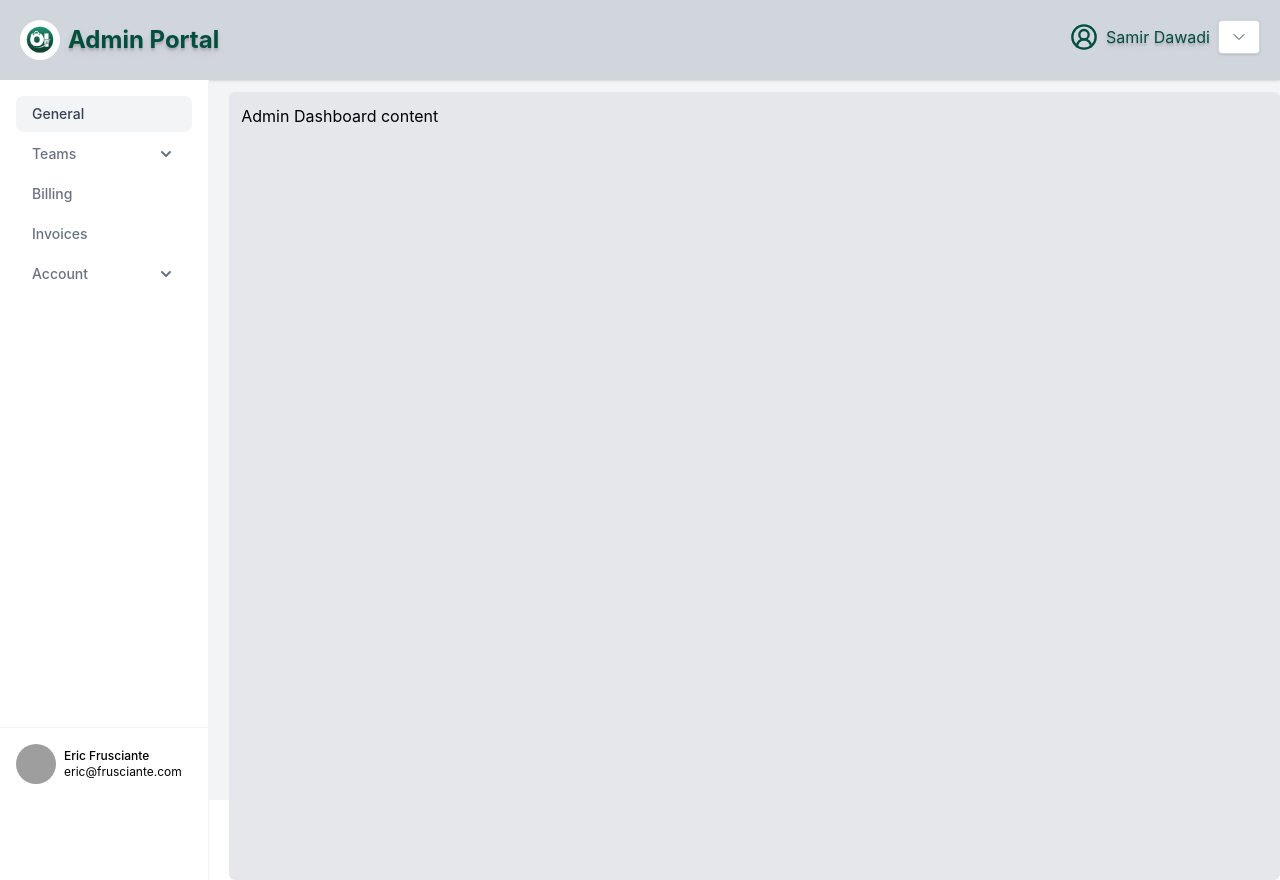
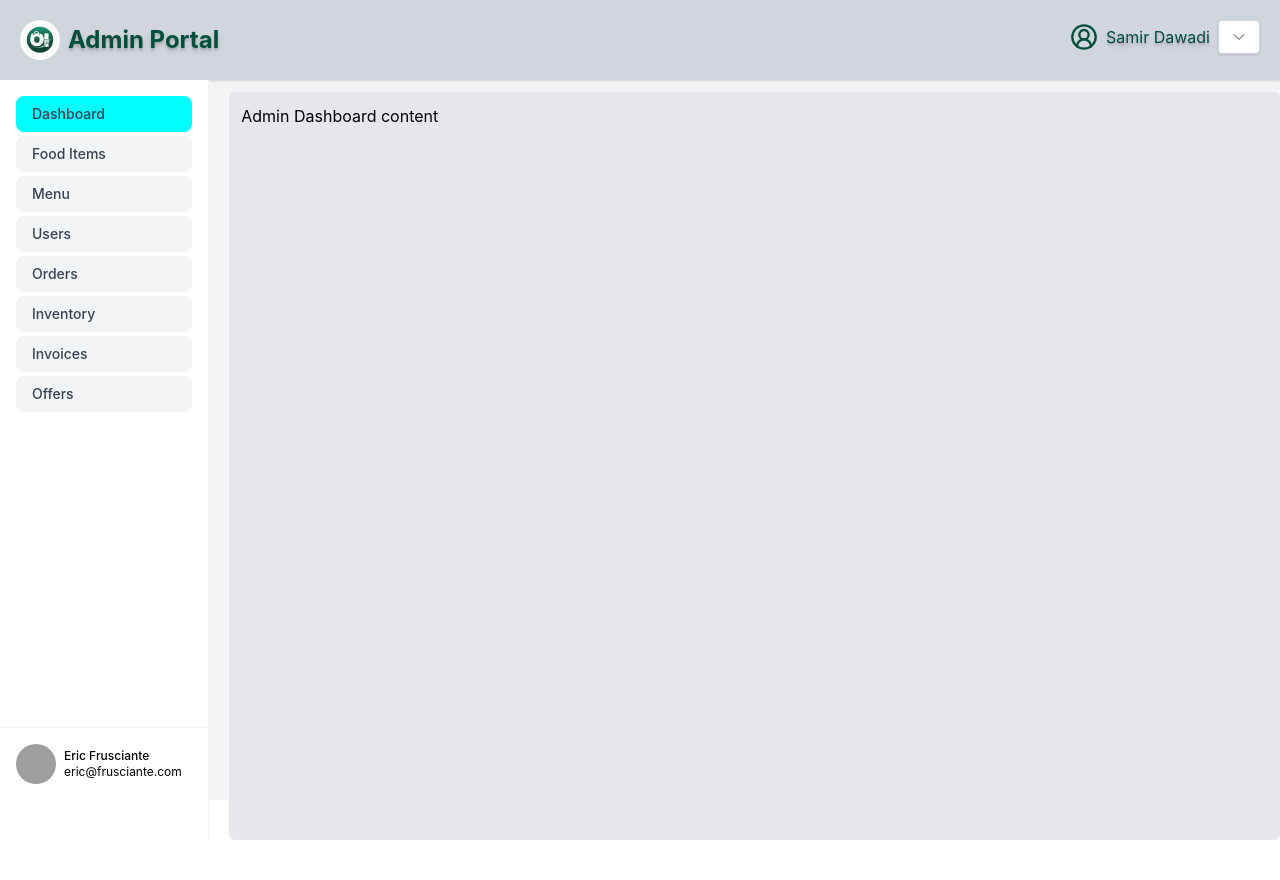
Before and after one commit to Samir-Dawadi/React_Practice, a React (Vite) app in the folder practice-react/: page /admin in a window 1280 px wide. After the commit the page ends 840 px from the top, so only its background shows below. Built offline with nearby package versions, Linux system fonts and the light colour scheme; grey boxes are pictures that could not be loaded.

Commit message:
NavLink and Link

```diff
--- a/practice-react/src/assests/css/global.css
+++ b/practice-react/src/assests/css/global.css
@@ -1 +1,7 @@
-@import "tailwindcss"
+/* @import "tailwindcss" */
+@import "tailwindcss";
+
+
+.active {
+    background-color: aqua;
+}
--- a/practice-react/src/components/ui/sidebar/AdminSidebar.tsx
+++ b/practice-react/src/components/ui/sidebar/AdminSidebar.tsx
@@ -1,99 +1,140 @@
-export const AdminSidebar = () => {
+import { NavLink } from "react-router";
 
-
-
+export const AdminSidebar = ({ LoggedInUser }) => {
     return (
         <aside className="w-64">
-            <div className="flex h-screen flex-col justify-between border-e border-gray-100 bg-white">
+            <div className="flex h-[95vh] flex-col justify-between border-e border-gray-100 bg-white">
                 <div className="p-4">
+                    <ul className="space-y-1">
+                        {LoggedInUser && LoggedInUser.role === "admin" ? (
+                            <li>
+                                <NavLink
+                                    to="/admin"
+                                    className="block rounded-lg bg-gray-100 px-4 py-2 text-sm font-medium text-gray-700"
+                                    end
+                                >
+                                    Dashboard
+                                </NavLink>
+                            </li>
+                        ) : (
+                            <></>
+                        )}
 
+                        <li>
+                            <NavLink
+                                to="/admin/food-items"
+                                className="block rounded-lg bg-gray-100 px-4 py-2 text-sm font-medium text-gray-700"
+                            >
+                                Food Items
+                            </NavLink>
+                        </li>
 
-                    <ul className=" space-y-1">
                         <li>
-                            <a href="#" className="block rounded-lg bg-gray-100 px-4 py-2 text-sm font-medium text-gray-700">
-                                General
+                            <NavLink
+                                to="/admin/menu"
+                                className="block rounded-lg bg-gray-100 px-4 py-2 text-sm font-medium text-gray-700"
+                            >
+                                Menu
+                            </NavLink>
+                        </li>
+
+                        <li>
+                            <NavLink
+                                to="/admin/users"
+                                className="block rounded-lg bg-gray-100 px-4 py-2 text-sm font-medium text-gray-700"
+                            >
+                                Users
+                            </NavLink>
+                        </li>
+
+                        <li>
+                            <NavLink
+                                to="/admin/orders"
+                                className="block rounded-lg bg-gray-100 px-4 py-2 text-sm font-medium text-gray-700"
+                            >
+                                Orders
+                            </NavLink>
+                        </li>
+                        <li>
+                            <a
+                                href="#"
+                                className="block rounded-lg bg-gray-100 px-4 py-2 text-sm font-medium text-gray-700"
+                            >
+                                Inventory
+                            </a>
+                        </li>
+                        <li>
+                            <a
+                                href="#"
+                                className="block rounded-lg bg-gray-100 px-4 py-2 text-sm font-medium text-gray-700"
+                            >
+                                Invoices
+                            </a>
+                        </li>
+                        <li>
+                            <a
+                                href="#"
+                                className="block rounded-lg bg-gray-100 px-4 py-2 text-sm font-medium text-gray-700"
+                            >
+                                Offers
                             </a>
                         </li>
 
-                        <li>
+                        {/* <li>
               <details className="group [&amp;_summary::-webkit-details-marker]:hidden">
                 <summary className="flex cursor-pointer items-center justify-between rounded-lg px-4 py-2 text-gray-500 hover:bg-gray-100 hover:text-gray-700">
                   <span className="text-sm font-medium"> Teams </span>
 
                   <span className="shrink-0 transition duration-300 group-open:-rotate-180">
-                                        <svg xmlns="http://www.w3.org/2000/svg" className="size-5" viewBox="0 0 20 20" fill="currentColor">
-                                            <path fill-rule="evenodd" d="M5.293 7.293a1 1 0 011.414 0L10 10.586l3.293-3.293a1 1 0 111.414 1.414l-4 4a1 1 0 01-1.414 0l-4-4a1 1 0 010-1.414z" clip-rule="evenodd"></path>
+                    <svg
+                      xmlns="http://www.w3.org/2000/svg"
+                      className="size-5"
+                      viewBox="0 0 20 20"
+                      fill="currentColor"
+                    >
+                      <path
+                        fill-rule="evenodd"
+                        d="M5.293 7.293a1 1 0 011.414 0L10 10.586l3.293-3.293a1 1 0 111.414 1.414l-4 4a1 1 0 01-1.414 0l-4-4a1 1 0 010-1.414z"
+                        clip-rule="evenodd"
+                      ></path>
                     </svg>
                   </span>
                 </summary>
 
                 <ul className="mt-2 space-y-1 px-4">
                   <li>
-                                        <a href="#" className="block rounded-lg px-4 py-2 text-sm font-medium text-gray-500 hover:bg-gray-100 hover:text-gray-700">
+                    <a
+                      href="#"
+                      className="block rounded-lg px-4 py-2 text-sm font-medium text-gray-500 hover:bg-gray-100 hover:text-gray-700"
+                    >
                       Banned Users
                     </a>
                   </li>
 
                   <li>
-                                        <a href="#" className="block rounded-lg px-4 py-2 text-sm font-medium text-gray-500 hover:bg-gray-100 hover:text-gray-700">
+                    <a
+                      href="#"
+                      className="block rounded-lg px-4 py-2 text-sm font-medium text-gray-500 hover:bg-gray-100 hover:text-gray-700"
+                    >
                       Calendar
                     </a>
                   </li>
                 </ul>
               </details>
-                        </li>
-
-                        <li>
-                            <a href="#" className="block rounded-lg px-4 py-2 text-sm font-medium text-gray-500 hover:bg-gray-100 hover:text-gray-700">
-                                Billing
-                            </a>
-                        </li>
-
-                        <li>
-                            <a href="#" className="block rounded-lg px-4 py-2 text-sm font-medium text-gray-500 hover:bg-gray-100 hover:text-gray-700">
-                                Invoices
-                            </a>
-                        </li>
-
-                        <li>
-                            <details className="group [&amp;_summary::-webkit-details-marker]:hidden">
-                                <summary className="flex cursor-pointer items-center justify-between rounded-lg px-4 py-2 text-gray-500 hover:bg-gray-100 hover:text-gray-700">
-                                    <span className="text-sm font-medium"> Account </span>
-
-                                    <span className="shrink-0 transition duration-300 group-open:-rotate-180">
-                                        <svg xmlns="http://www.w3.org/2000/svg" className="size-5" viewBox="0 0 20 20" fill="currentColor">
-                                            <path fill-rule="evenodd" d="M5.293 7.293a1 1 0 011.414 0L10 10.586l3.293-3.293a1 1 0 111.414 1.414l-4 4a1 1 0 01-1.414 0l-4-4a1 1 0 010-1.414z" clip-rule="evenodd"></path>
-                                        </svg>
-                                    </span>
-                                </summary>
-
-                                <ul className="mt-2 space-y-1 px-4">
-                                    <li>
-                                        <a href="#" className="block rounded-lg px-4 py-2 text-sm font-medium text-gray-500 hover:bg-gray-100 hover:text-gray-700">
-                                            Details
-                                        </a>
-                                    </li>
-
-                                    <li>
-                                        <a href="#" className="block rounded-lg px-4 py-2 text-sm font-medium text-gray-500 hover:bg-gray-100 hover:text-gray-700">
-                                            Security
-                                        </a>
-                                    </li>
-
-                                    <li>
-                                        <a href="#" className="w-full rounded-lg px-4 py-2 [text-align:inherit] text-sm font-medium text-gray-500 hover:bg-gray-100 hover:text-gray-700">
-                                            Logout
-                                        </a>
-                                    </li>
-                                </ul>
-                            </details>
-                        </li>
+            </li> */}
                     </ul>
                 </div>
 
                 <div className="sticky inset-x-0 bottom-0 border-t border-gray-100">
-                    <a href="#" className="flex items-center gap-2 bg-white p-4 hover:bg-gray-50">
-                        <img alt="" src="https://images.unsplash.com/photo-1600486913747-55e5470d6f40?auto=format&amp;fit=crop&amp;q=80&amp;w=1160" className="size-10 rounded-full object-cover" />
+                    <a
+                        href="#"
+                        className="flex items-center gap-2 bg-white p-4 hover:bg-gray-50"
+                    >
+                        <img
+                            alt=""
+                            src="https://images.unsplash.com/photo-1600486913747-55e5470d6f40?auto=format&amp;fit=crop&amp;q=80&amp;w=1160"
+                            className="size-10 rounded-full object-cover"
+                        />
 
                         <div>
                             <p className="text-xs">
@@ -106,5 +147,5 @@ export const AdminSidebar = () => {
                 </div>
             </div>
         </aside>
-    )
+    );
 }
--- a/practice-react/src/pages/Layouts/AdminLayout.tsx
+++ b/practice-react/src/pages/Layouts/AdminLayout.tsx
@@ -61,9 +61,11 @@ export default function AdminLayout() {
                 </header>
                 <main className="w-full flex gap-5">
 
-                    {
+                    {/* {
                         (LoggedInUser.role === "admin") ? <AdminSidebar /> : <></>
-                    }
+                    } */}
+
+                    <AdminSidebar LoggedInUser={LoggedInUser} />
 
                     <section className="w-full bg-gray-200 p-3 mt-3 rounded-md">
                         <Outlet />
```
Lines whose indentation alone changed are shown as unchanged.
